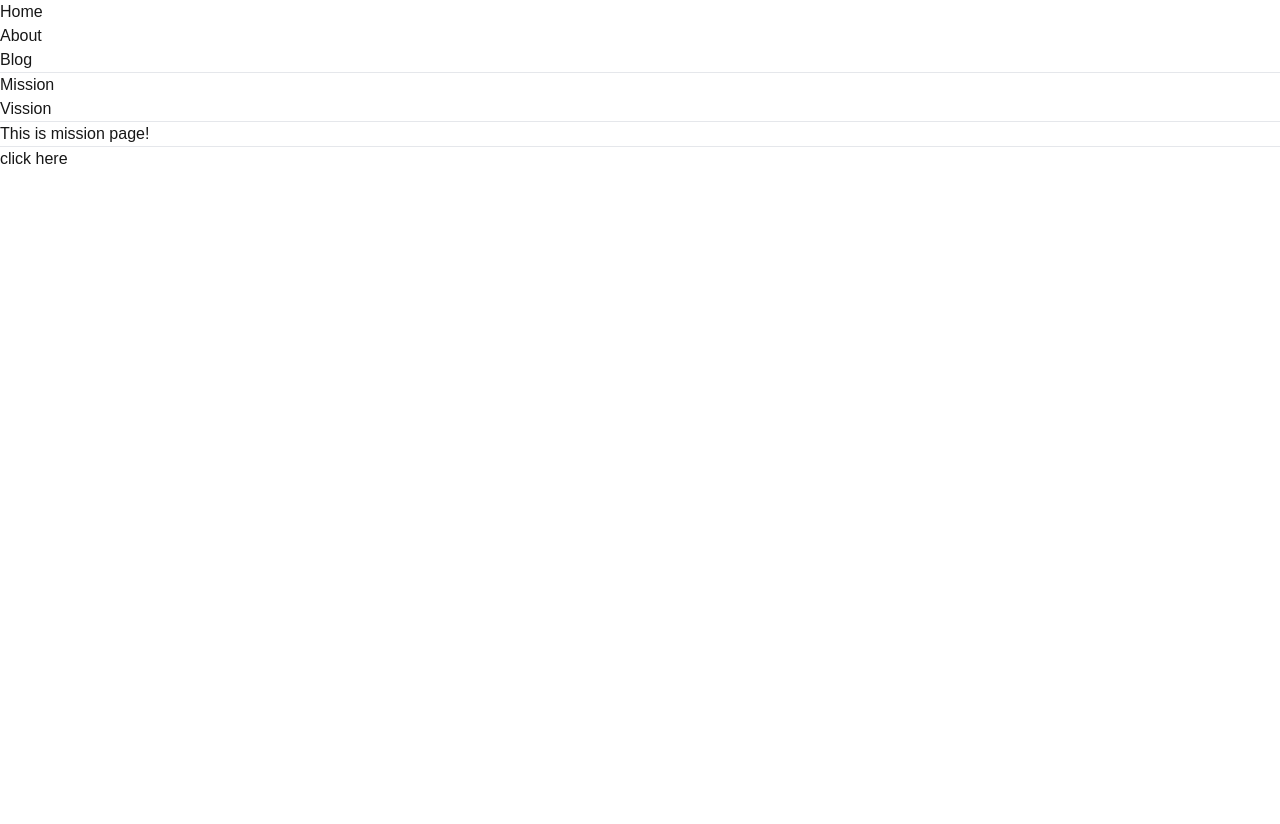
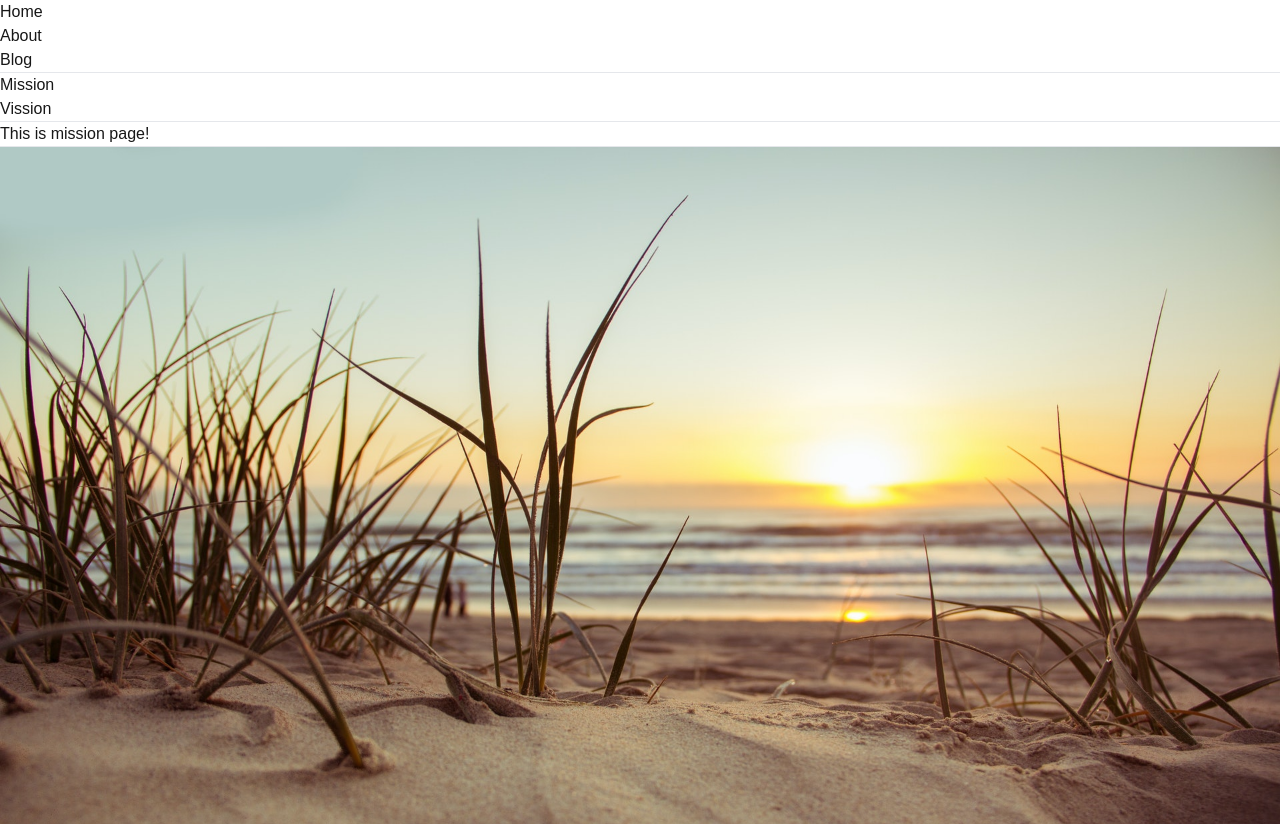
Before and after one commit to sajjad0057/Practice_Next.JS, a Next.js app: page /about/mission in a window 1280 px wide. Shown: the top 824 px of the page. Before the commit the page ends 800 px from the top, so only its background shows below. Built offline with nearby package versions, Linux system fonts and the light colour scheme.

Commit message:
Using Image Component and potimized image

```diff
--- a/src/app/about/mission/page.js
+++ b/src/app/about/mission/page.js
@@ -1,11 +1,16 @@
-import Button from '@/app/components/button';
+import Button from '@/app/components/Button';
+import Image from 'next/image';
 import React from 'react'
+import thumb from '@/public/images/one.jpg'
 
 export default function Mission() {
   return (
     <main className="mt-10">
         <div>This is mission page!</div>
         <hr />
+        <div className="w-[400px]">
+          <Image placeholder='blur' src={thumb} alt='node.js image' quality={100}/>
+        </div>
         <Button/>
     </main>
   )
```
Also changed, not shown: src/public/images/nodejs.png (added), src/public/images/one.jpg (added).
